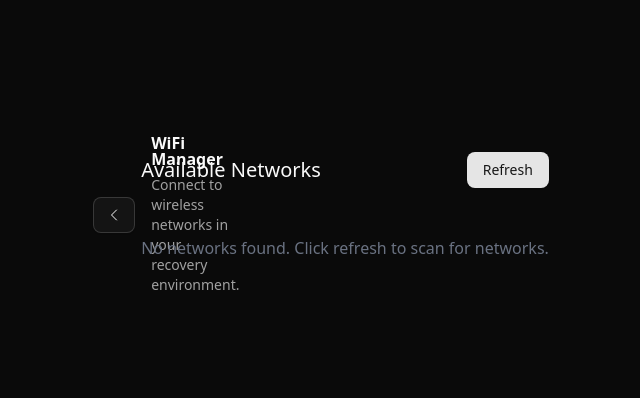
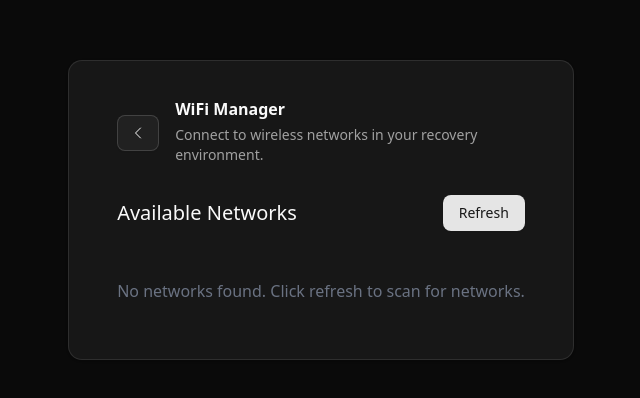
Before and after one commit to blossom-os/installer, a SvelteKit app: page /postinstall/wifi in a window 1280 px wide. Shown: the part 190-588 px from the top of the page, without its empty margins (319-959 px from the left). Built offline with nearby package versions, Linux system fonts and the light colour scheme.

Commit message:
refactor: update WiFi connection pages for improved structure and navigation

```diff
--- a/src/routes/postinstall/wifi/+page.svelte
+++ b/src/routes/postinstall/wifi/+page.svelte
@@ -43,7 +43,7 @@
 	});
 
 	function handleBack() {
-		goto('/postinstall/welcome');
+		goto('/postinstall/apps');
 	}
 
 	async function scanNetworks() {
@@ -123,6 +123,8 @@
 </script>
 
 <main class="bg-background h-screen flex items-center justify-center p-8">
+	<Card.Root>
+		<Card.Content>
 			<Card.Header class="mt-4">
 				<div class="flex items-center gap-4">
 					<Button variant="outline" onclick={handleBack}>
@@ -204,4 +206,6 @@
 					</div>
 				{/if}
 			</Card.Content>
+		</Card.Content>
+	</Card.Root>
 </main>
--- a/src/routes/postinstall/wifi/connect/+page.svelte
+++ b/src/routes/postinstall/wifi/connect/+page.svelte
@@ -100,6 +100,8 @@
 </script>
 
 <main class="bg-background h-screen flex items-center justify-center p-8">
+	<Card.Root>
+		<Card.Content>
 			<Card.Header class="mt-4">
 				<div class="flex items-center gap-4">
 					<div>
@@ -159,4 +161,6 @@
 					</div>
 				</div>
 			</Card.Content>
+		</Card.Content>
+	</Card.Root>
 </main>
```
Lines whose indentation alone changed are shown as unchanged.
